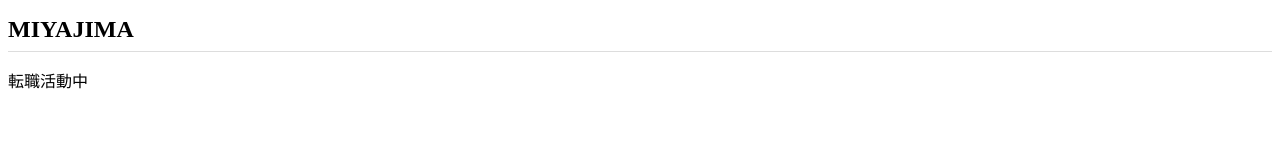
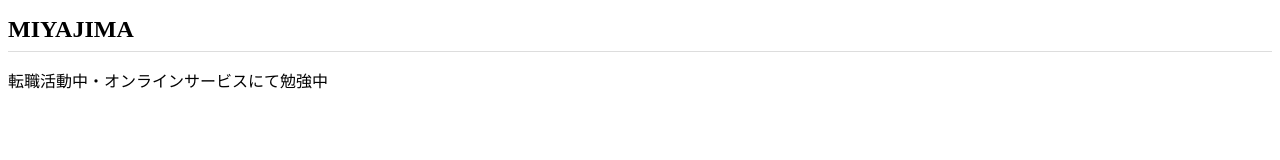
Before and after one commit to MIYAJIMAD/miyajimad.github.io, a plain HTML site: page index.html in a window 1280 px wide. Drawn offline with Linux system fonts and the light colour scheme.

Commit message:
Add files via upload

```diff
--- a/index.html
+++ b/index.html
@@ -10,7 +10,8 @@
 </head>
 <body>
   <h1>MIYAJIMA</h1>
-  <p>転職活動中</p>
+  <p>転職活動中・オンラインサービスにて勉強中
+  </p>
 
 
 </body>
```
